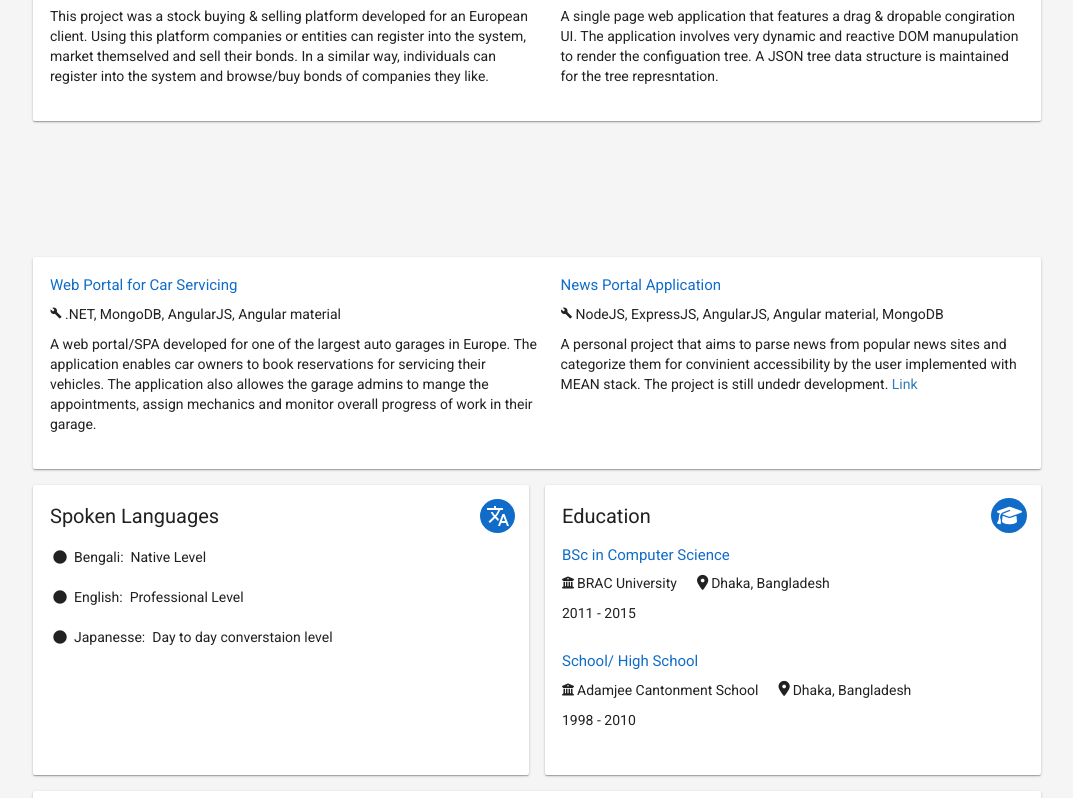
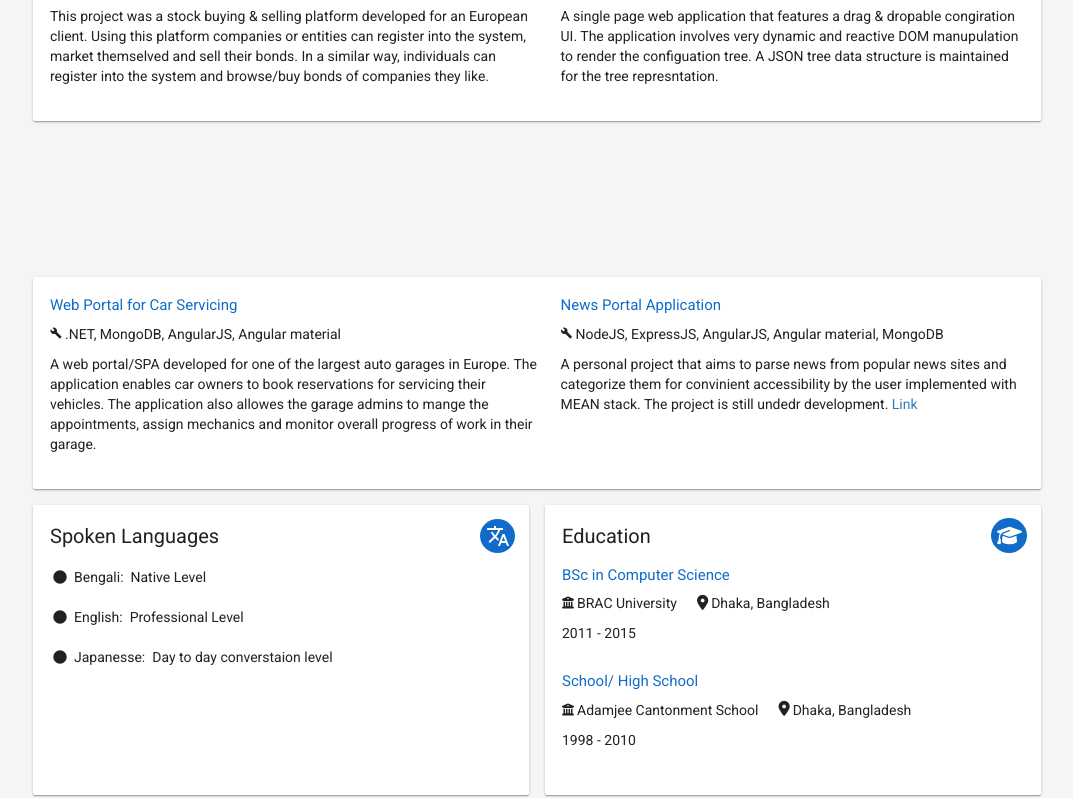
Before and after one commit to gearguy365/aboutamin, a website: page index.html in a window 1280 px wide. Shown: the part 1120-1918 px from the top of the page, without its empty margins (103-1176 px from the left). Drawn offline with Linux system fonts and the light colour scheme; some packages are replaced by stand-ins of ours.

Commit message:
made changes

```diff
--- a/index.html
+++ b/index.html
@@ -343,7 +343,7 @@
                                     </md-card-actions>
                                 </md-card>
                             </div>
-                            <div layout="row" style="padding-top: 120px;">
+                            <div layout="row" style="padding-top: 140px;">
                                 <!-- PROJECTS -->
                                 <md-card md-theme="default" style="padding:10px" flex>
                                     <md-card-actions layout="column" layout-align="start start" style="padding-left: 7px;">
```
